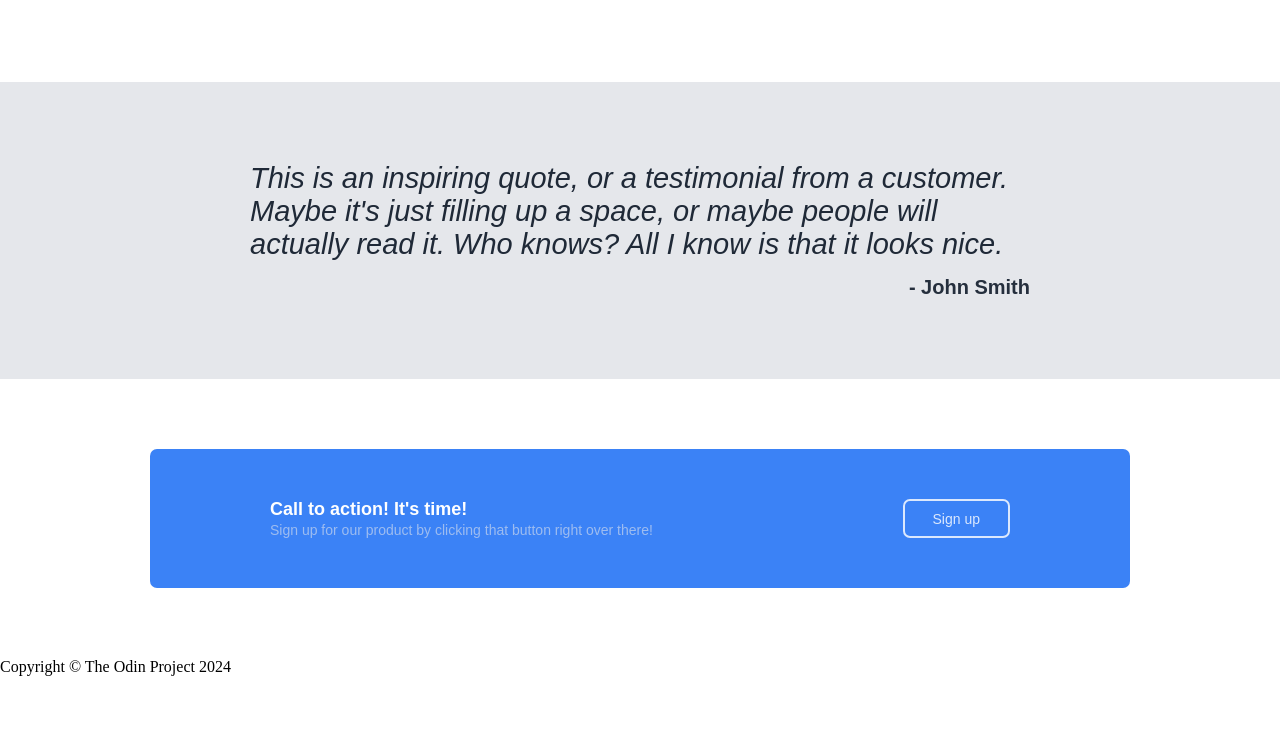
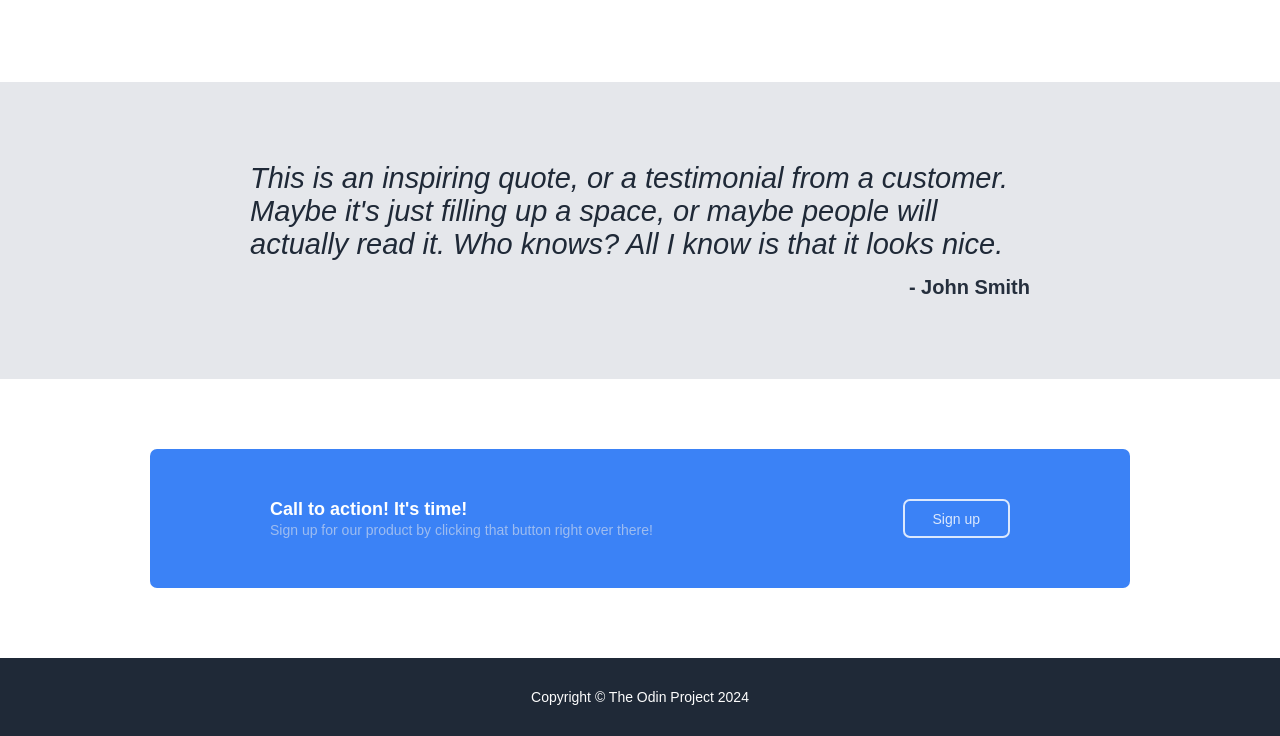
Before and after one commit to jundev5796/landing-page-clone, a plain HTML site: page index.html in a window 1280 px wide. Shown: the part 748-1484 px from the top of the page. Before the commit the page ends 1424 px from the top, so only its background shows below. Drawn offline with Linux system fonts and the light colour scheme.

Commit message:
Implement css for footer

```diff
--- a/style.css
+++ b/style.css
@@ -179,3 +179,18 @@ img {
   border: 2px solid #dbe8fd;
   border-radius: 7px;
 }
+
+/* Footer */
+.footer {
+  background-color: #1f2937;
+  display: flex;
+  justify-content: center;
+}
+
+.footer__txt {
+  color: #fdfdfd;
+  font-size: 14px;
+  font-family: sans-serif;
+  font-weight: ;
+  padding: 31px 0;
+}
```
